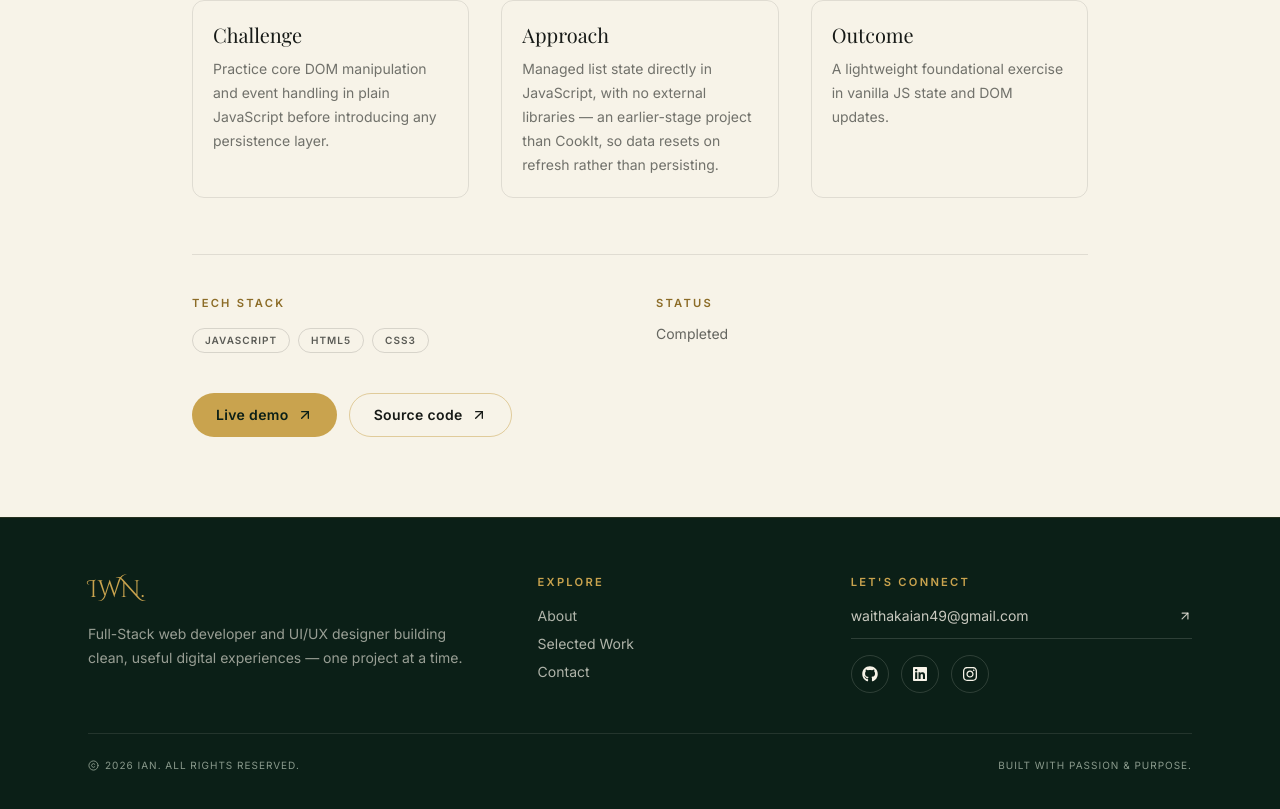
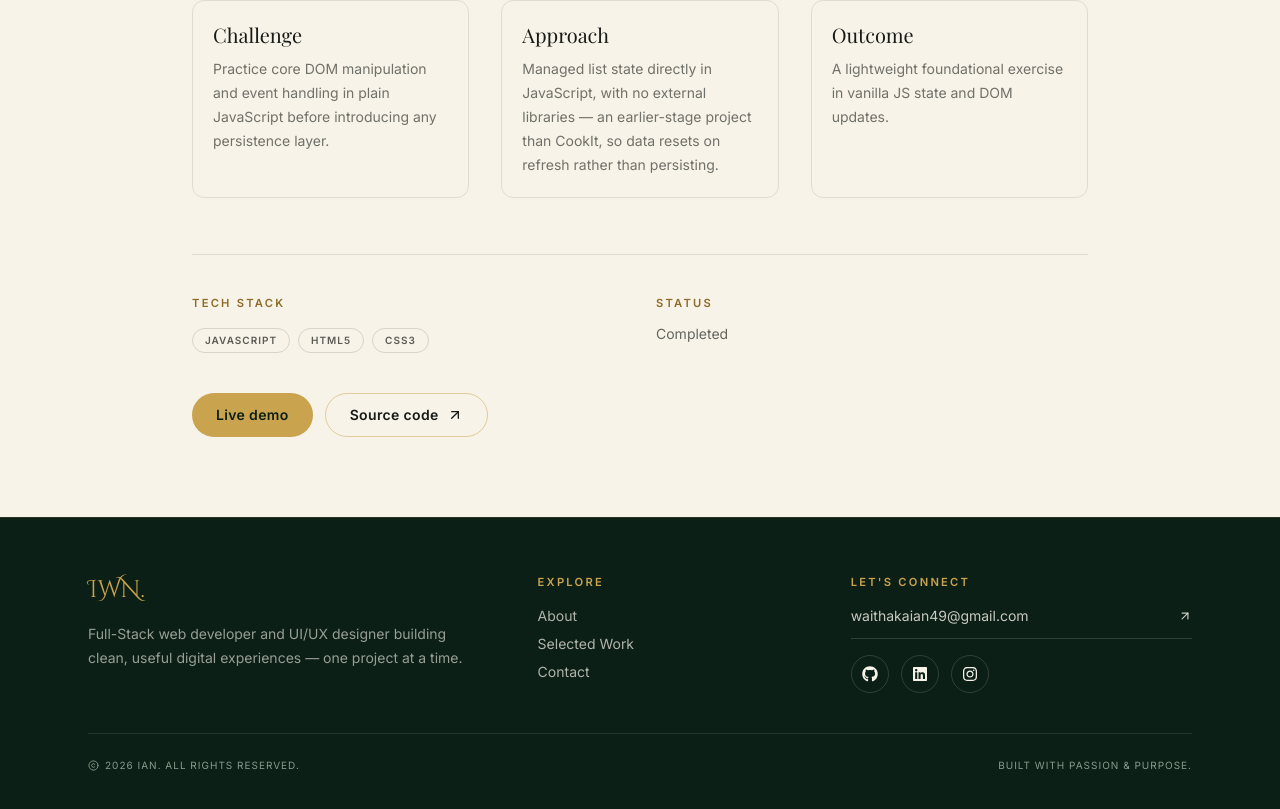
Before and after one commit to DalzWrld/Ian-portfolio, a React (Vite) app: page /work/checkit in a window 1280 px wide. Shown: the part 1076-1885 px from the top of the page. Built offline with nearby package versions, Linux system fonts and the light colour scheme.

Commit message:
Update the live demo button

```diff
--- a/src/pages/ProjectDetail.jsx
+++ b/src/pages/ProjectDetail.jsx
@@ -90,11 +90,11 @@ export default function ProjectDetail() {
             </div>
 
             <div className="mt-10 flex flex-wrap gap-3">
-              <Button asChild>
-                <a href={project.link} onClick={(e) => project.link === "#" && e.preventDefault()} target="_blank" rel="noopener">
-                  Live demo <ArrowUpRight size={16} />
-                </a>
-              </Button>
+              {project.link && project.link !== "#" && (
+                <Button asChild>
+                  <a href={project.link} target="_blank" rel="noopener">Live demo</a>
+                </Button>
+              )}
               <Button asChild variant="outline">
                 <a href={project.repo || "https://github.com/DalzWrld"} target="_blank" rel="noopener">
                   Source code <ArrowUpRight size={16} />
```
